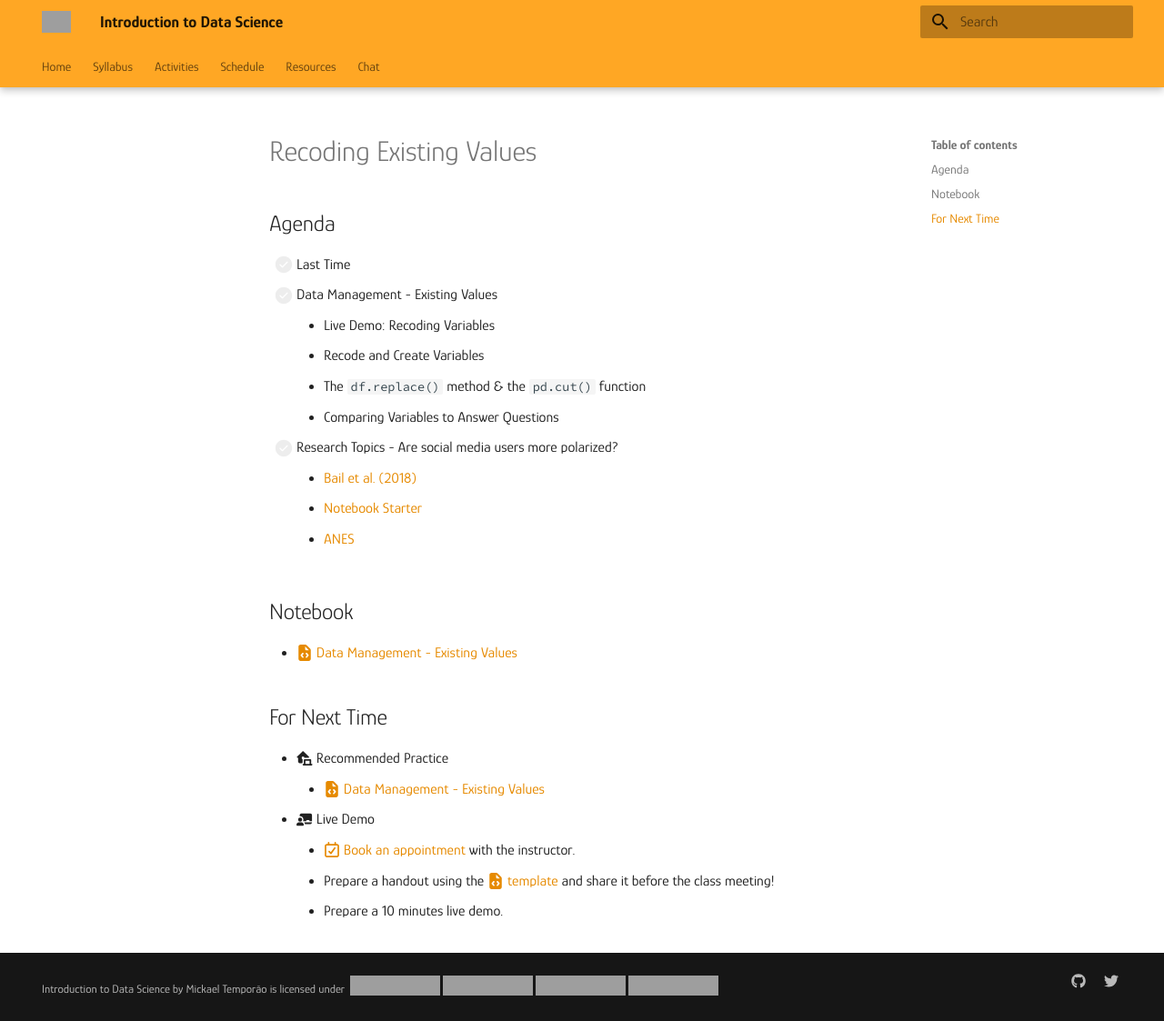
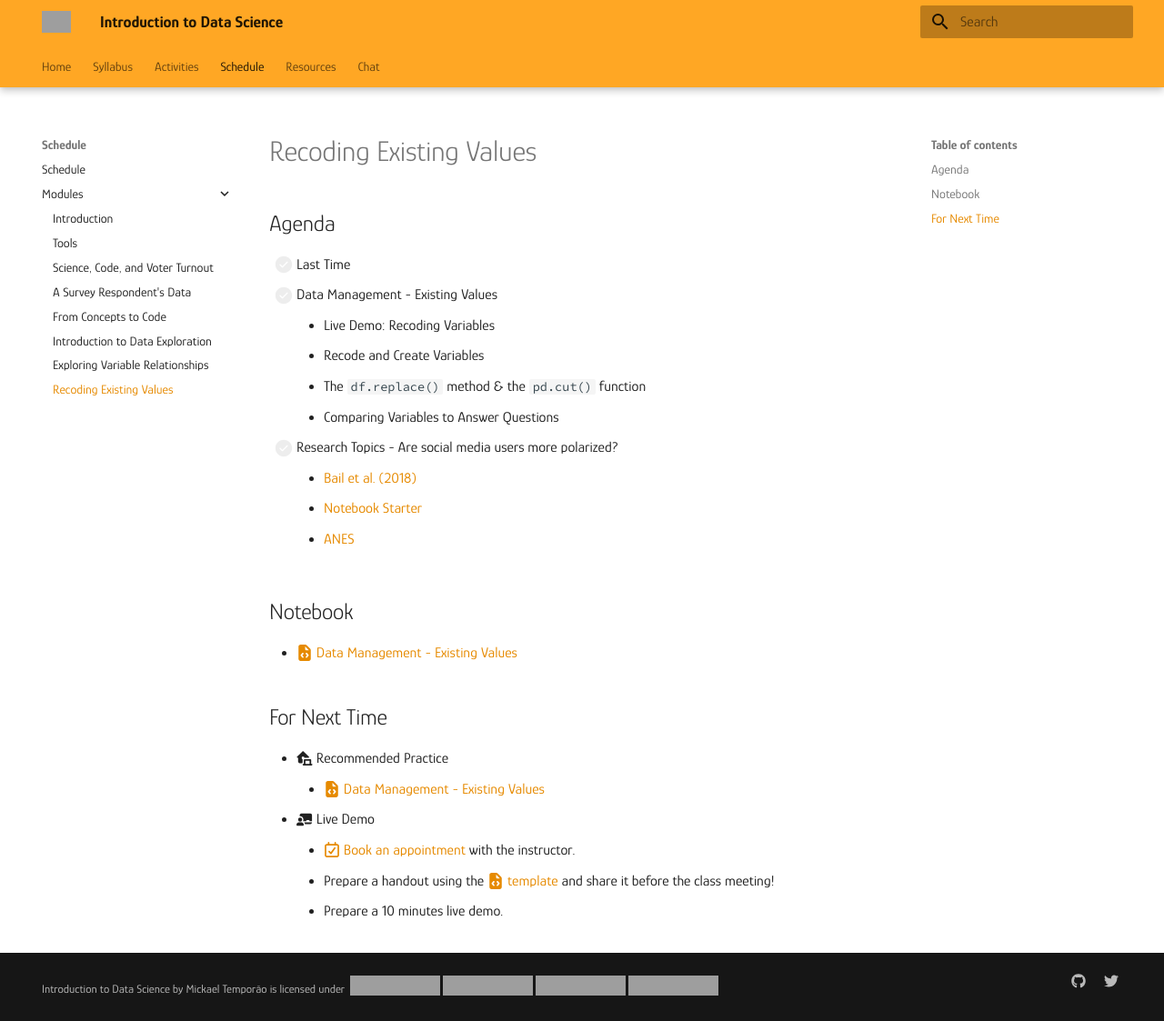
Before and after one commit to mickaeltemporao/itds, an MkDocs documentation site: the page built from docs/modules/management-1.md, in a window 1280 px wide and 1123 px high. Shown: the whole window at 91% size. Built offline with MkDocs 1.6.1 and Material for MkDocs 9.7.7, drawn with Linux system fonts in a browser that asks for light colours; some of the changed lines change nothing that is shown; grey boxes are pictures that could not be loaded.

Commit message:
update nav

```diff
--- a/mkdocs.yml
+++ b/mkdocs.yml
@@ -65,6 +65,8 @@ nav:
       - modules/programming-3.md
       - modules/exploration-1.md
       - modules/exploration-2.md
+      - modules/management-1.md
+      # - modules/management-2.md
       # - modules/causality.md
       # - modules/sampling.md
       # - modules/measurement.md
```
